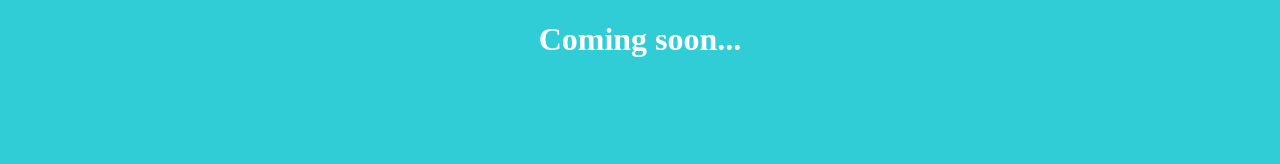
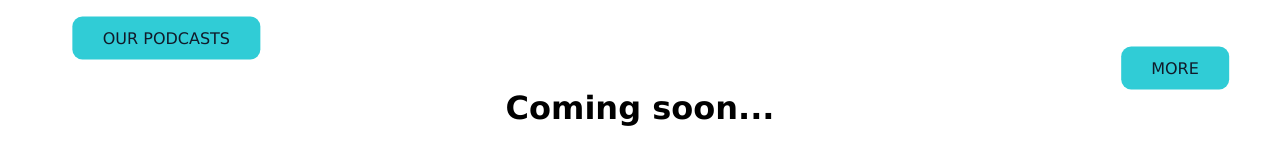
Before and after one commit to html-css-js23/nasadnews, a plain HTML site: page index.html in a window 1280 px wide. Drawn offline with Linux system fonts and the light colour scheme.

Commit message:
Update index.html

```diff
--- a/index.html
+++ b/index.html
@@ -2,17 +2,94 @@
 <html>
   <title>NASAD News</title>
   <head>
-    <h1 class="head">Coming soon...</h1>
+    <div class="container"></div>
+        <div class="vertical-center">
+            <a href="podcasts.html" class="button glow-button">Our Podcasts</a>
+        </div>
+    </div>
+    <div class="container2"></div>
+        <div class="vertical-center2">
+            <a href="podcasts.html" class="button2 glow-button2">More</a>
+        </div>
+    </div>
+    <h1 class="head1">Coming soon...</h1>
   </head>
+  <body>
+  </body>
 </html>
 <style>
-  .head {
+  .head1 {
     text-align: center;
-    color: white;
+    color: black;
   }
   html {
-    background-color: #31CDD6;
+    background-color: #ffffff;
+    font-family: Verdana, Sans-serif;
   }
+  .button {
+  text-decoration: none;
+  color: #111a29;
+  background: #30ccd6;
+  padding: 12px 30px;
+  border-radius: 4px;
+  font-weight: normal;
+  transition: all 0.4s ease-in-out;
+  font-family: Verdana, Sans-serif;
+  border-radius: 10px;
+  text-transform: uppercase;
+  display: flex;
+}
+.button2 {
+  text-decoration: none;
+  color: #111a29;
+  background: #30ccd6;
+  padding: 12px 30px;
+  border-radius: 4px;
+  font-weight: normal;
+  transition: all 0.4s ease-in-out;
+  font-family: Verdana, Sans-serif;
+  border-radius: 10px;
+  text-transform: uppercase;
+  display: flex;
+}
+.glow-button2:hover {
+  color: rgba(255, 255, 255, 1);
+  background-color: black;
+  font-family: Verdana, Sans-serif;
+  border-radius: 50px;
+  text-transform: uppercase;
+
+}
+.glow-button:hover {
+  color: rgba(255, 255, 255, 1);
+  background-color: black;
+  font-family: Verdana, Sans-serif;
+  border-radius: 50px;
+  text-transform: uppercase;
+
+}
+.vertical-center {
+  margin: 0;
+  position: absolute;
+  left: 13%;
+  -ms-transform: translate(-50%, -50%);
+  transform: translate(-50%, -50%);
+}
+.vertical-center2 {
+  margin: 0;
+  position: absolute;
+  left: 91.8%;
+  -ms-transform: translate(-50%, -50%);
+  transform: translate(-50%, -50%);
+}
+.container {
+  height: 30px;
+  position: relative;
+}
+.container2 {
+  height: 30px;
+  position: relative;
+}
 </style>
 <script>
 
```
